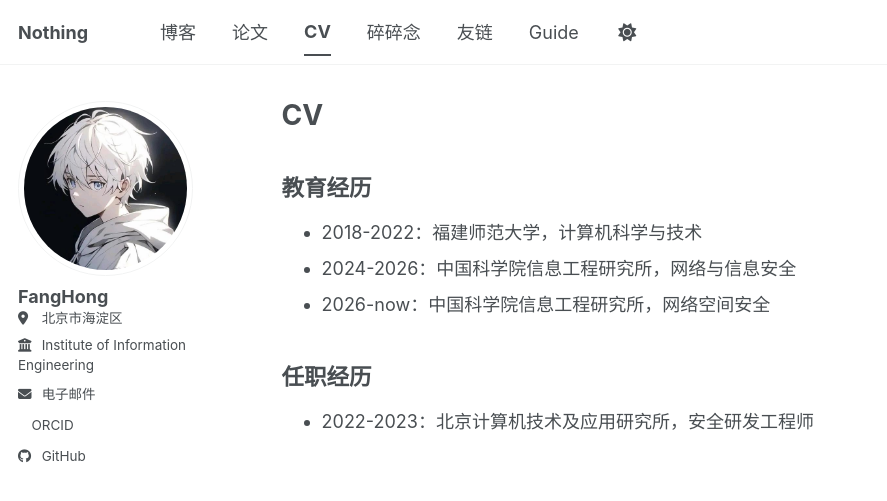
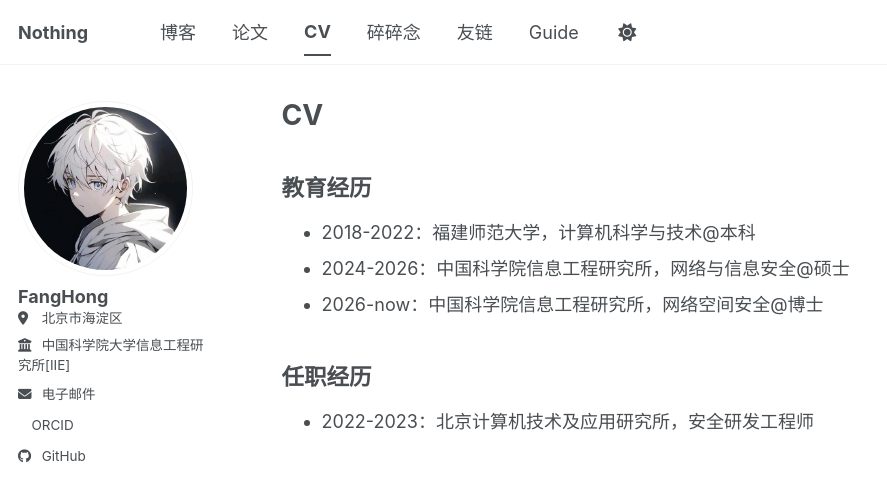
Before and after one commit to bmovo/bmovo.github.com, a Jekyll site: the page built from _pages/cv.md, in a window 1280 px wide. Shown: the top 501 px of the page, without its empty margins (0-887 px from the left). Built offline with Jekyll 4.4.1, drawn with Linux system fonts in a browser that asks for light colours; a style sheet for code colours, icons or effects is not loaded.

Commit message:
更新CV中关于教育经历的描述;修改机构为中文;

```diff
--- a/_config.yml
+++ b/_config.yml
@@ -28,7 +28,7 @@ author:
   pronouns         : # example: "she/her"
   bio              :
   location         : "北京市海淀区"
-  employer         : "Institute of Information Engineering"
+  employer         : "中国科学院大学信息工程研究所[IIE]"
   uri              : # URL
   email            : "fanghong@iie.ac.cn"
 
--- a/_data/cv.yml
+++ b/_data/cv.yml
@@ -2,7 +2,7 @@ experiences:
   - period: "2018-2022"
     type: "教育经历"
     organization: "福建师范大学"
-    detail: "计算机科学与技术"
+    detail: "计算机科学与技术@本科"
 
   - period: "2022-2023"
     type: "任职经历"
@@ -12,9 +12,9 @@ experiences:
   - period: "2024-2026"
     type: "教育经历"
     organization: "中国科学院信息工程研究所"
-    detail: "网络与信息安全"
+    detail: "网络与信息安全@硕士"
 
   - period: "2026-now"
     type: "教育经历"
     organization: "中国科学院信息工程研究所"
-    detail: "网络空间安全"
+    detail: "网络空间安全@博士"
```
